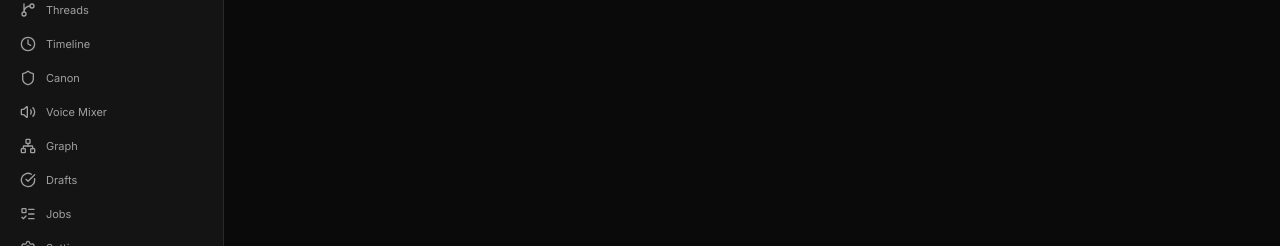
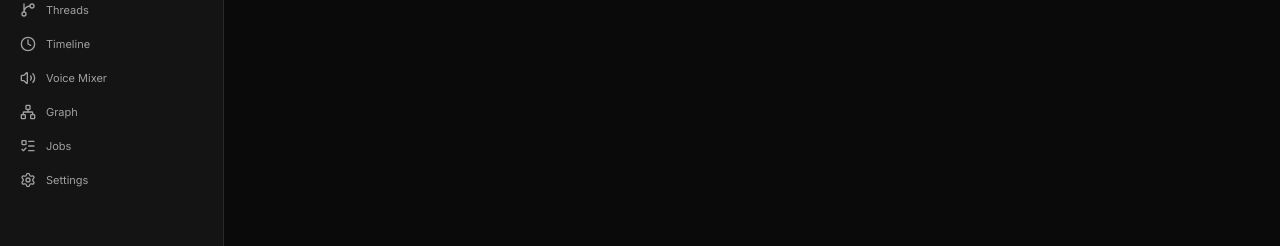
Before and after one commit to Jake-Dennis/Roleplay-Engine, a Next.js app: page /graph in a window 1280 px wide. Shown: the part 484-730 px from the top of the page. Built offline with nearby package versions, Linux system fonts and the light colour scheme; no server answers.

Commit message:
fix: remove Canon and Drafts sidebar links (filtered wiki views)
Both are just /wiki?filter= query params, not standalone pages.
Cleaned up unused lucide-react imports (Shield, CheckCircle, Lock).
Sidebar reduced from 16 to 13 items.

```diff
--- a/src/app/(app)/app-layout-shell.tsx
+++ b/src/app/(app)/app-layout-shell.tsx
@@ -12,15 +12,12 @@ import {
   LogOut,
   Sparkles,
   Heart,
-  Shield,
   Volume2,
   Network,
-  CheckCircle,
   GitBranch,
   Clock,
   ListTodo,
   ChevronDown,
-  Lock,
   User,
   Users as UsersIcon,
   FolderOpen,
@@ -46,10 +43,8 @@ const navItems = [
   { href: "/relationships", label: "Relationships", icon: Heart },
   { href: "/narrative-threads", label: "Threads", icon: GitBranch },
   { href: "/timeline", label: "Timeline", icon: Clock },
-  { href: "/wiki?filter=locked", label: "Canon", icon: Shield },
   { href: "/voice-combiner", label: "Voice Mixer", icon: Volume2 },
   { href: "/wiki/graph", label: "Graph", icon: Network },
-  { href: "/wiki?filter=draft", label: "Drafts", icon: CheckCircle },
   { href: "/jobs", label: "Jobs", icon: ListTodo },
   { href: "/settings", label: "Settings", icon: Settings },
 ];
```
